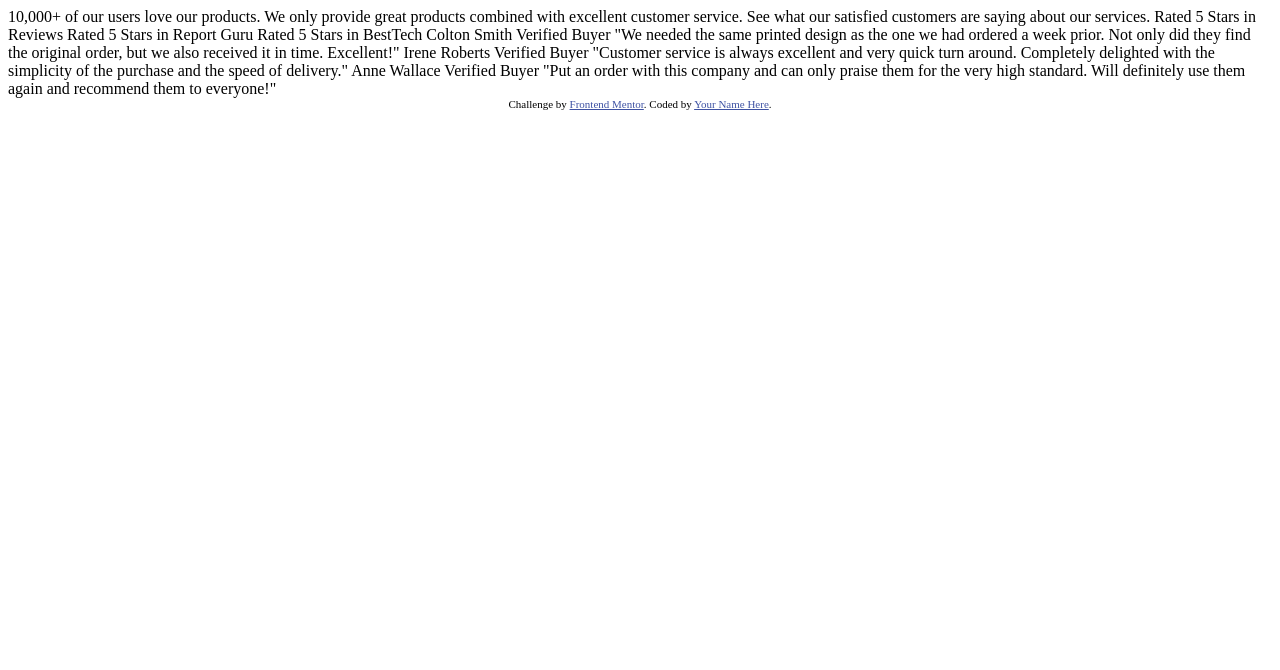
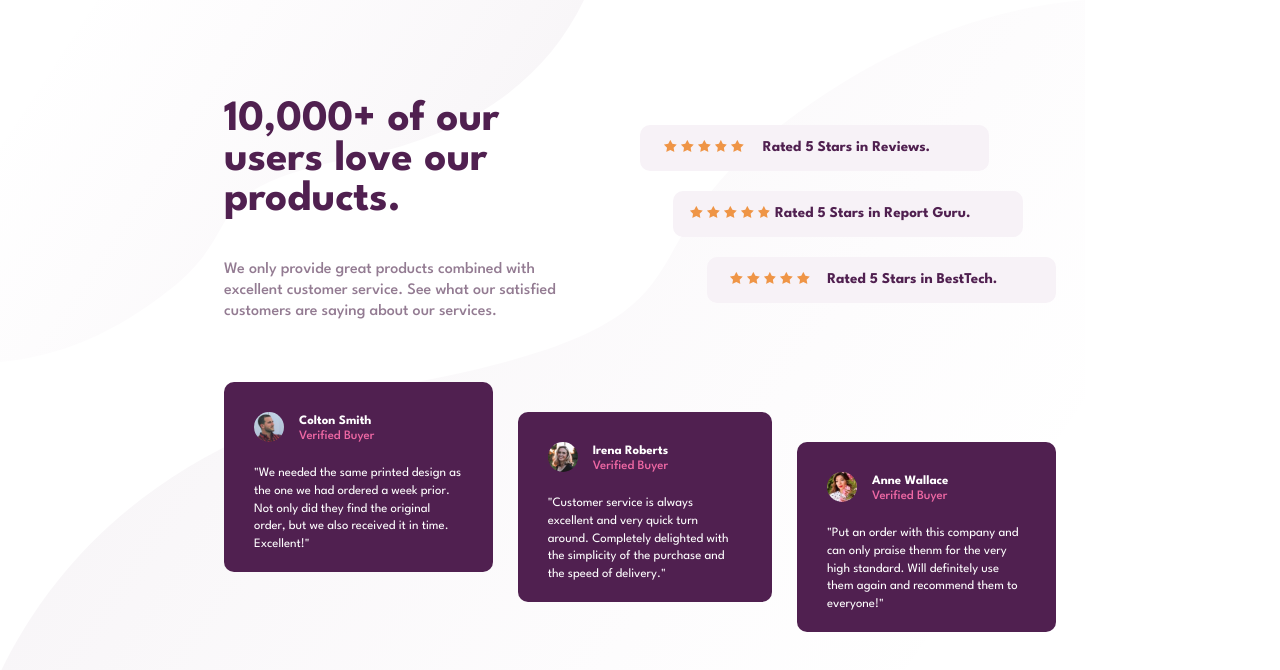
Before and after one commit to miki320/frontendmentor, a plain HTML site: page 08social-proof-section-master/index.html in a window 1280 px wide. Drawn offline with Linux system fonts and the light colour scheme.

Commit message:
Add files via upload

```diff
--- a/08social-proof-section-master/index.html
+++ b/08social-proof-section-master/index.html
@@ -1,61 +1,124 @@
 <!DOCTYPE html>
 <html lang="en">
-  <head>
-    <meta charset="UTF-8" />
-    <meta name="viewport" content="width=device-width, initial-scale=1.0" />
-    <!-- displays site properly based on user's device -->
+<head>
+    <meta charset="UTF-8">
+    <meta name="viewport" content="width=device-width, initial-scale=1.0">
+    <link rel="stylesheet" href="style.css">
+    <link href="https://fonts.googleapis.com/css2?family=League+Spartan:wght@400;500;700&display=swap" rel="stylesheet">
+    <title>social-proof-section-master</title>
+</head>
+<body>
+    <div class="container">
+        <div class="flex column upper">
+            <div class="text">
+                <h1 class="magenta weight-700 center">
+                    10,000+ of our
+                    <br>users love our
+                    <br>products.
+                </h1>
+                <p class="gray weight-500 center">
+                    We only provide great products combined with excellent
+                     customer service. See what our satisfied customers are
+                     saying about our services.
+                </p>
+            </div>
+            <div class="review">
+                <div class="gray-back flex column center">
+                    <div>
+                        <img src="./images/icon-star.svg" alt="star">
+                        <img src="./images/icon-star.svg" alt="star">
+                        <img src="./images/icon-star.svg" alt="star">
+                        <img src="./images/icon-star.svg" alt="star">
+                        <img src="./images/icon-star.svg" alt="star">
+                    </div>
+                    <p class="magenta weight-700 small">Rated 5 Stars in Reviews.</p>
+                </div>
+                <div class="gray-back flex column center">
+                    <div>
+                        <img src="./images/icon-star.svg" alt="star">
+                        <img src="./images/icon-star.svg" alt="star">
+                        <img src="./images/icon-star.svg" alt="star">
+                        <img src="./images/icon-star.svg" alt="star">
+                        <img src="./images/icon-star.svg" alt="star">
+                    </div>
+                    <p class="magenta weight-700 small">Rated 5 Stars in Report Guru.</p>
+                </div>
+                <div class="gray-back flex column center">
+                    <div>
+                        <img src="./images/icon-star.svg" alt="star">
+                        <img src="./images/icon-star.svg" alt="star">
+                        <img src="./images/icon-star.svg" alt="star">
+                        <img src="./images/icon-star.svg" alt="star">
+                        <img src="./images/icon-star.svg" alt="star">
+                    </div>
+                    <p class="magenta weight-700 small">Rated 5 Stars in BestTech.</p>
+                </div>
+            </div>
+        </div>
 
-    <link
-      rel="icon"
-      type="image/png"
-      sizes="32x32"
-      href="./images/favicon-32x32.png"
-    />
+        <div class="flex comment column">
+            <div class="user">
+                <div class="flex name">
+                    <div class="user-img">
+                        <img src="./images/image-colton.jpg" alt="user-image">
+                    </div>
+                    <div>
+                        <p class="white weight-700">
+                            Colton Smith
+                        </p>
+                        <p class="pink weight-500">
+                            Verified Buyer
+                        </p>
+                    </div>
+                </div>
+                <p class="white user-comment">
+                    "We needed the same printed design as the one we had ordered a week prior. Not only did they find the original order, but
+                    we also received it in time. Excellent!"
+                </p>
+            </div>
 
-    <title>Frontend Mentor | Social proof section</title>
+            <div class="user">
+                <div class="flex name">
+                    <div class="user-img">
+                        <img src="./images/image-irene.jpg" alt="user-image">
+                    </div>
+                    <div>
+                        <p class="white weight-700">
+                            Irena Roberts
+                        </p>
+                        <p class="pink weight-500">
+                            Verified Buyer
+                        </p>
+                    </div>
+                </div>
+                <p class="white user-comment">
+                    "Customer service is always excellent and very quick turn around. Completely delighted with the simplicity of the purchase
+                    and the speed of delivery."
+                </p>
+            </div>
 
-    <!-- Feel free to remove these styles or customise in your own stylesheet 👍 -->
-    <style>
-      .attribution {
-        font-size: 11px;
-        text-align: center;
-      }
-      .attribution a {
-        color: hsl(228, 45%, 44%);
-      }
-    </style>
-  </head>
-  <body>
-    10,000+ of our users love our products.
+            <div class="user">
+                <div class="flex name">
+                    <div class="user-img">
+                        <img src="./images/image-anne.jpg" alt="user-image">
+                    </div>
+                    <div>
+                        <p class="white weight-700">
+                            Anne Wallace
+                        </p>
+                        <p class="pink weight-500">
+                            Verified Buyer
+                        </p>
+                    </div>
+                </div>
+                <p class="white user-comment">
+                    "Put an order with this company and can only praise thenm for the very high standard. Will definitely use them again and
+                    recommend them to everyone!"
+                </p>
+            </div>
 
-    We only provide great products combined with excellent customer service.
-    See what our satisfied customers are saying about our services.
+        </div>
+    </div>
 
-    Rated 5 Stars in Reviews
-    Rated 5 Stars in Report Guru
-    Rated 5 Stars in BestTech
-
-    Colton Smith
-    Verified Buyer
-    "We needed the same printed design as the one we had ordered a week prior.
-    Not only did they find the original order, but we also received it in time.
-    Excellent!"
-
-    Irene Roberts
-    Verified Buyer
-    "Customer service is always excellent and very quick turn around. Completely
-    delighted with the simplicity of the purchase and the speed of delivery."
-
-    Anne Wallace
-    Verified Buyer
-    "Put an order with this company and can only praise them for the very high
-    standard. Will definitely use them again and recommend them to everyone!"
-
-    <div class="attribution">
-      Challenge by
-      <a href="https://www.frontendmentor.io?ref=challenge" target="_blank"
-        >Frontend Mentor</a
-      >. Coded by <a href="#">Your Name Here</a>.
-    </div>
-  </body>
+</body>
 </html>
```
Also changed, not shown: 08social-proof-section-master/index - コピー.html (added, +61 -0 lines).
